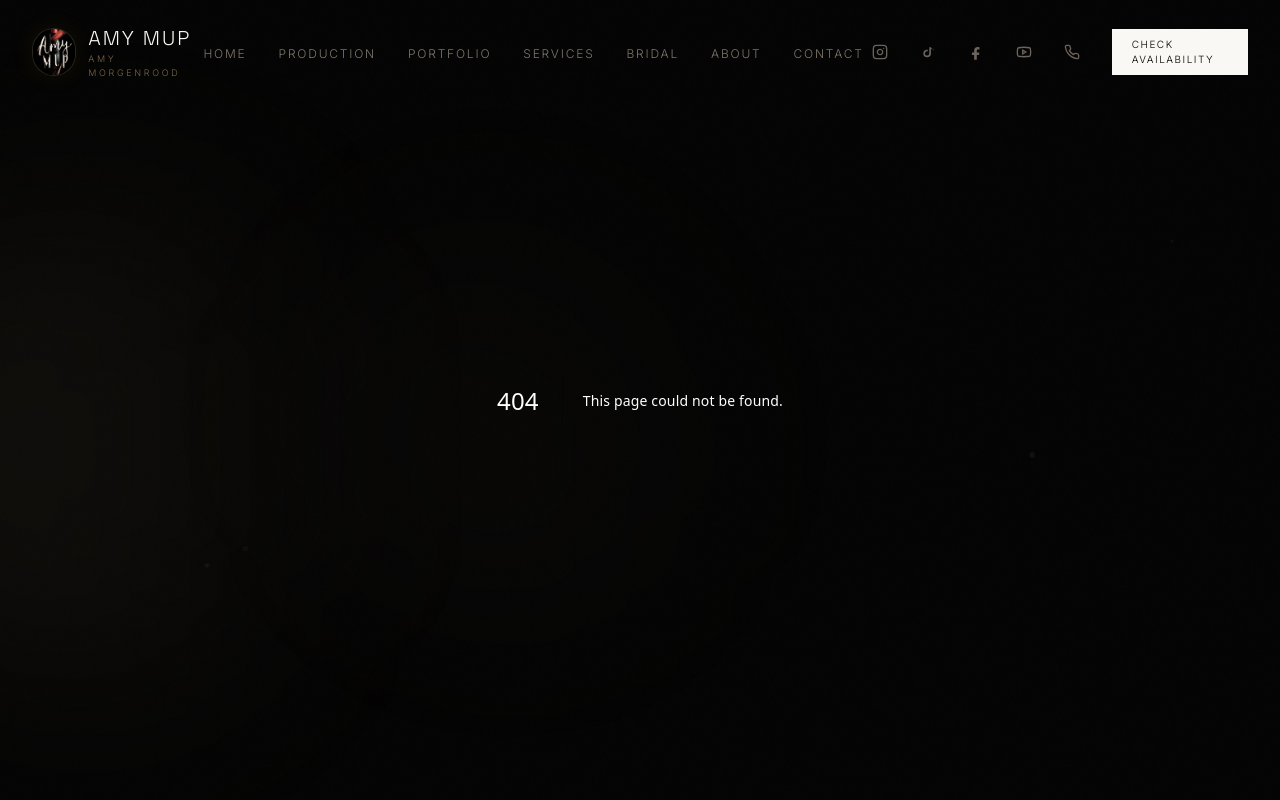
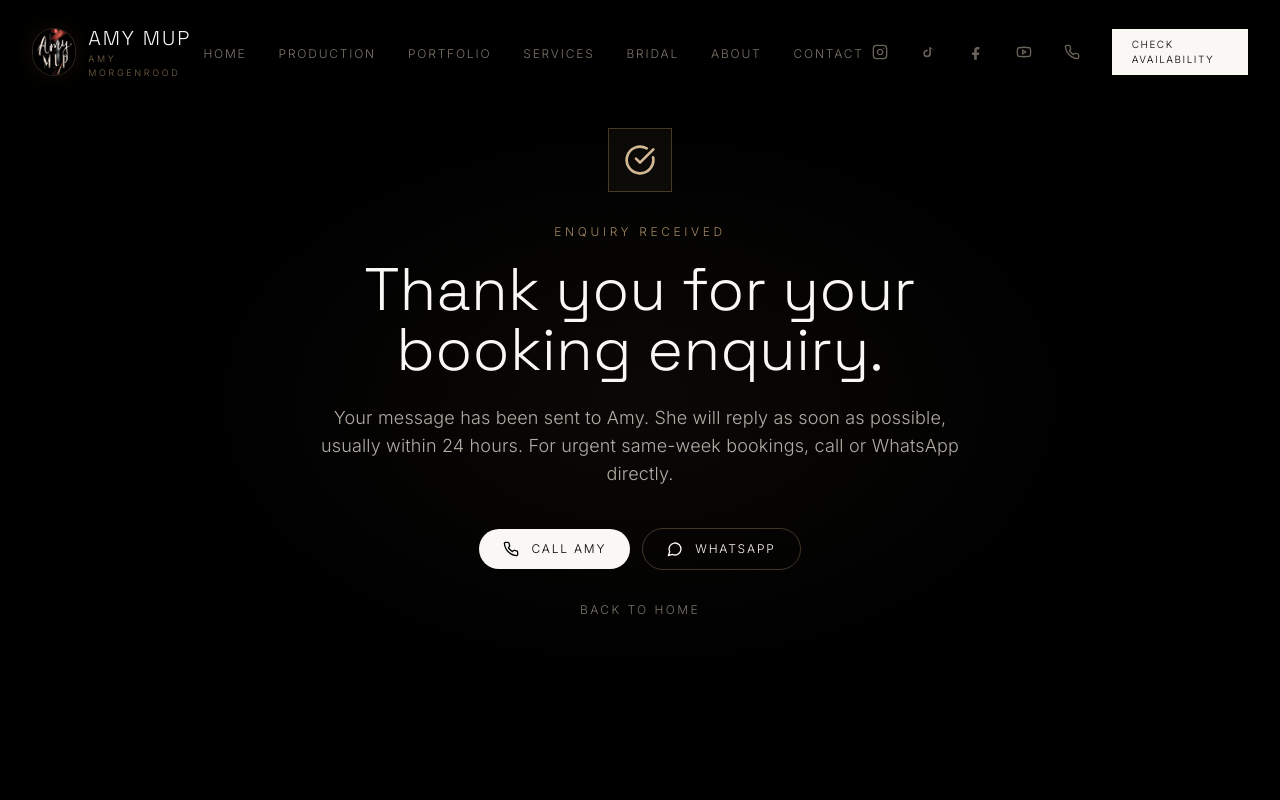
Before and after one commit to JohnMorgenrood/amy, a Next.js app: page /thank-you in a window 1280 px wide. Before the commit this address had no page. Shown: the top 800 px of the page. Built offline with nearby package versions, Linux system fonts and the light colour scheme.

Commit message:
Add booking thank-you tracking page

```diff
--- /dev/null
+++ b/src/app/thank-you/page.tsx
@@ -0,0 +1,65 @@
+import type { Metadata } from 'next'
+import Link from 'next/link'
+import { CheckCircle, MessageCircle, Phone } from 'lucide-react'
+
+export const metadata: Metadata = {
+  title: 'Thank You',
+  description: 'Thank you for sending a booking enquiry to Amy Morgenrood.',
+  robots: {
+    index: false,
+    follow: false,
+  },
+}
+
+export default function ThankYouPage() {
+  return (
+    <main className="relative min-h-screen overflow-hidden bg-dark-950 px-4 py-32 sm:px-6 lg:px-8">
+      <div className="absolute inset-0 bg-gradient-radial from-gold-500/5 via-transparent to-transparent" />
+
+      <section className="relative z-10 mx-auto flex min-h-[60vh] max-w-3xl flex-col items-center justify-center text-center">
+        <div className="mb-8 flex h-16 w-16 items-center justify-center border border-gold-500/30 bg-gold-500/5">
+          <CheckCircle className="h-8 w-8 text-gold-400" />
+        </div>
+
+        <p className="mb-5 text-xs uppercase tracking-[0.3em] text-gold-500/80">
+          Enquiry Received
+        </p>
+
+        <h1 className="font-display text-4xl font-light text-cream-100 sm:text-5xl lg:text-6xl">
+          Thank you for your booking enquiry.
+        </h1>
+
+        <p className="mt-6 max-w-2xl text-base font-light leading-relaxed text-cream-300/75 sm:text-lg">
+          Your message has been sent to Amy. She will reply as soon as possible, usually within
+          24 hours. For urgent same-week bookings, call or WhatsApp directly.
+        </p>
+
+        <div className="mt-10 flex w-full flex-col gap-3 sm:w-auto sm:flex-row sm:items-center sm:justify-center">
+          <a
+            href="tel:+27847017012"
+            className="inline-flex items-center justify-center gap-3 rounded-full bg-cream-100 px-6 py-3 text-xs uppercase tracking-[0.15em] text-dark-950 transition-colors duration-300 hover:bg-gold-400"
+          >
+            <Phone className="h-4 w-4" />
+            Call Amy
+          </a>
+          <a
+            href="https://wa.me/27847017012"
+            target="_blank"
+            rel="noopener noreferrer"
+            className="inline-flex items-center justify-center gap-3 rounded-full border border-gold-500/30 px-6 py-3 text-xs uppercase tracking-[0.15em] text-cream-100 transition-colors duration-300 hover:border-gold-500/60 hover:text-gold-300"
+          >
+            <MessageCircle className="h-4 w-4" />
+            WhatsApp
+          </a>
+        </div>
+
+        <Link
+          href="/"
+          className="mt-8 text-xs uppercase tracking-[0.2em] text-cream-500/60 transition-colors duration-300 hover:text-cream-100"
+        >
+          Back to home
+        </Link>
+      </section>
+    </main>
+  )
+}
--- a/src/components/sections/Contact.tsx
+++ b/src/components/sections/Contact.tsx
@@ -3,6 +3,7 @@
 import { useRef, useState } from 'react'
 import { motion, useScroll } from 'framer-motion'
 import Image from 'next/image'
+import { useRouter } from 'next/navigation'
 import {
   Send,
   Phone,
@@ -10,7 +11,6 @@ import {
   Clock,
   Instagram,
   Youtube,
-  CheckCircle,
   Loader2,
   Sparkles,
   ChevronLeft,
@@ -65,9 +65,9 @@ const instaFeed = [
 const weekdayLabels = ['Mon', 'Tue', 'Wed', 'Thu', 'Fri', 'Sat', 'Sun']
 
 export function Contact() {
+  const router = useRouter()
   const containerRef = useRef<HTMLDivElement>(null)
   const [isSubmitting, setIsSubmitting] = useState(false)
-  const [isSubmitted, setIsSubmitted] = useState(false)
   const [visibleMonth, setVisibleMonth] = useState(() => {
     const now = new Date()
     return new Date(now.getFullYear(), now.getMonth(), 1)
@@ -117,21 +117,7 @@ export function Contact() {
       }
 
       setIsSubmitting(false)
-      setIsSubmitted(true)
-
-      setTimeout(() => {
-        setIsSubmitted(false)
-        setFormData({
-          name: '',
-          email: '',
-          phone: '',
-          service: '',
-          date: '',
-          message: '',
-        })
-        const now = new Date()
-        setVisibleMonth(new Date(now.getFullYear(), now.getMonth(), 1))
-      }, 5000)
+      router.push('/thank-you')
     } catch (error) {
       console.error('Error submitting form:', error)
       alert('Failed to send message. Please try calling or sending a WhatsApp message instead.')
@@ -344,29 +330,7 @@ export function Contact() {
             className="lg:col-span-3"
           >
             <div className="rounded-[1.75rem] p-8 bg-dark-900/70 border border-gold-500/30">
-              {isSubmitted ? (
-                <motion.div
-                  initial={{ opacity: 0, scale: 0.9 }}
-                  animate={{ opacity: 1, scale: 1 }}
-                  className="text-center py-16"
-                >
-                  <motion.div
-                    initial={{ scale: 0 }}
-                    animate={{ scale: 1 }}
-                    transition={{ type: 'spring', stiffness: 200, damping: 15 }}
-                    className="w-16 h-16 border border-gold-500/30 flex items-center justify-center mx-auto mb-6"
-                  >
-                    <CheckCircle className="w-8 h-8 text-gold-500" />
-                  </motion.div>
-                  <h3 className="font-display text-2xl font-light text-cream-100 mb-3">
-                    Message Sent
-                  </h3>
-                  <p className="text-cream-500/60 font-light">
-                    Thank you for reaching out. I&apos;ll get back to you as soon as possible.
-                  </p>
-                </motion.div>
-              ) : (
-                <form onSubmit={handleSubmit} className="space-y-6">
+              <form onSubmit={handleSubmit} className="space-y-6">
                   <div className="rounded-[1.5rem] border border-gold-500/10 bg-dark-950/35 p-5">
                     <div className="flex items-center gap-3">
                       <CalendarDays className="h-4 w-4 text-gold-500/80" />
@@ -570,8 +534,7 @@ export function Contact() {
                       </>
                     )}
                   </motion.button>
-                </form>
-              )}
+              </form>
             </div>
           </motion.div>
         </div>
```
